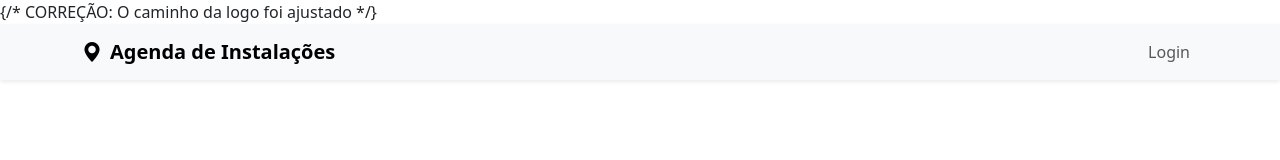
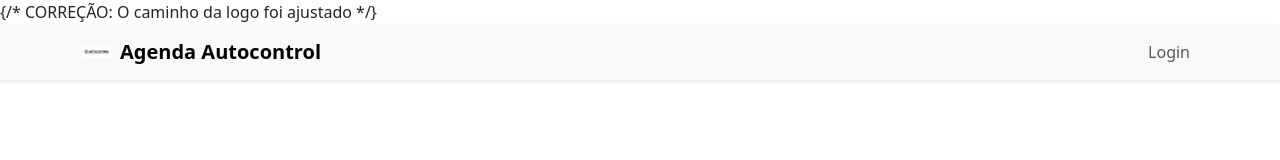
Before and after one commit to Bi-TiNet/meu-rastreador-app, a React (Vite) app: page /update-password in a window 1280 px wide. Shown: the top 160 px of the page. Built offline with nearby package versions, Linux system fonts and the light colour scheme; no server answers.

Commit message:
Ajustes de Versão

```diff
--- a/src/App.tsx
+++ b/src/App.tsx
@@ -77,8 +77,8 @@ function AppNavbar({ session, userRole }: { session: Session | null, userRole: s
         <Navbar bg="light" variant="light" expand="lg" className="mb-4">
             <Container>
                 <Navbar.Brand as={NavLink} to={session ? (userRole === 'admin' ? '/painel' : '/') : '/login'} className="fw-bold">
-                    <i className="bi bi-geo-alt-fill me-2"></i>
-                    Agenda de Instalações
+                    <img src="/logo.png" width="30" height="30" className="d-inline-block align-top me-2" alt="Logo Autocontrol" />
+                    Agenda Autocontrol
                 </Navbar.Brand>
                 <Navbar.Toggle aria-controls="basic-navbar-nav" />
                 <Navbar.Collapse id="basic-navbar-nav">
--- a/src/components/ResetPassword.tsx
+++ b/src/components/ResetPassword.tsx
@@ -13,7 +13,7 @@ export function ResetPassword() {
 
   useEffect(() => {
     // Verifica se há um token de recuperação na URL quando a página carrega
-    const { data: { subscription } } = supabase.auth.onAuthStateChange((event, _session) => { // <-- CORREÇÃO AQUI
+    const { data: { subscription } } = supabase.auth.onAuthStateChange((event, _session) => {
       if (event === 'PASSWORD_RECOVERY') {
         // O Supabase já lidou com o token da URL e iniciou a sessão de recuperação
         setMessage({ type: 'success', text: 'Sessão de recuperação iniciada. Por favor, defina sua nova senha.' });
```
